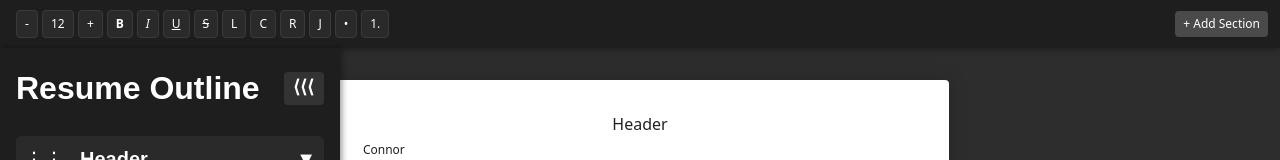
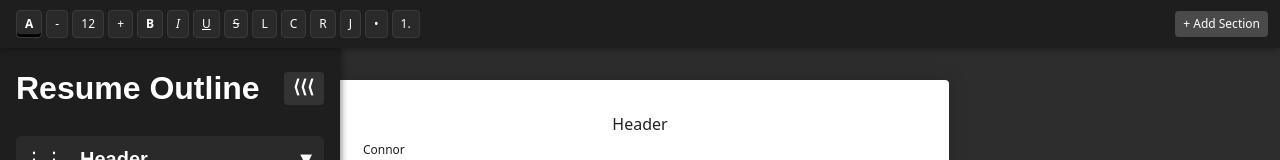
Before and after one commit to connork97/Resume-Builder, a React (Vite) app: page / in a window 1280 px wide. Shown: the top 160 px of the page. Built offline with nearby package versions, Linux system fonts and the light colour scheme.

Commit message:
added font color customization to toolbar

```diff
--- a/src/components/Outline/Outline.module.css
+++ b/src/components/Outline/Outline.module.css
@@ -209,7 +209,7 @@
   left: 0;
   height: 100vh;
   transition: transform 0.25s ease-in-out;
-  z-index: 999;
+  z-index: 99;
 }
 
 .hidden {
--- a/src/components/Slate/marks.js
+++ b/src/components/Slate/marks.js
@@ -15,12 +15,18 @@ export const toggleMark = (editor, format) => {
   }
 };
 
-export const getActiveFontSize = (editor) => {
+export const getActiveMark = (editor, mark) => {
   if (!editor || !editor.selection) return "?";
   const marks = Editor.marks(editor);
-  const fontSize = marks?.fontSize;
-  const parsedFontSize = parseInt(fontSize);
-  return parsedFontSize ?? "?";
+  const activeMark = marks?.[mark];
+  switch(mark) {
+    case ('fontSize'):
+      const parsedActiveMark = parseInt(activeMark);
+      return parsedActiveMark ?? "?";
+    case ('fontColor'):
+      return activeMark ?? console.error("No active font color found.");
+  }
+  return activeMark;
 };
 
 export const setFontSize = (editor, fontSize) => {
@@ -28,3 +34,10 @@ export const setFontSize = (editor, fontSize) => {
   Editor.addMark(editor, 'fontSize', parsedFontSize);
   console.log(`Font size set to ${parsedFontSize}`);
 };
+
+
+
+export const setFontColor = (editor, fontColor) => {
+  Editor.addMark(editor, 'fontColor', fontColor);
+  console.log(`Font fontColor set to ${fontColor}`);
+}
--- a/src/components/Slate/renderLeaf.jsx
+++ b/src/components/Slate/renderLeaf.jsx
@@ -19,32 +19,15 @@ const renderLeaf = (props) => {
     styledChildren = <s>{styledChildren}</s>;
   }
 
-  // if (leaf.align) {
-  //   styledChildren = <span style={leaf.align}>{styledChildren}</span>;
-  // }
-
-  if (leaf.color) {
-    styledChildren = <span style={{ color: leaf.color }}>{styledChildren}</span>;
+  if (leaf.fontSize) {
+    styledChildren = <span style={{ fontSize: leaf.fontSize }}>{styledChildren}</span>;
   }
 
-  if (leaf.fontSize) {
-    styledChildren = (
-      <span style={{ fontSize: leaf.fontSize }}>{styledChildren}</span>
-    );
+  if (leaf.fontColor) {
+    styledChildren = <span style={{ color: leaf.fontColor }}>{styledChildren}</span>;
   }
 
   return <span {...attributes}>{styledChildren}</span>;
 }
 
 export default renderLeaf;
-
-
-  // const renderLeaf = useCallback((props) => {
-  //   let { children, attributes, leaf } = props;
-
-  //   if (leaf.bold) {
-  //     children = <strong>{children}</strong>;
-  //   }
-
-  //   return <span {...attributes}>{children}</span>;
-  // }, []);
--- a/src/components/Toolbar/RichTextToolbar.jsx
+++ b/src/components/Toolbar/RichTextToolbar.jsx
@@ -1,14 +1,15 @@
 import React, { useState, useEffect } from "react";
 import { useSlate } from "slate-react";
 import { useSelector } from "react-redux";
-import { toggleMark, isMarkActive, getActiveFontSize, setFontSize } from "../Slate/marks.js";
+import { toggleMark, isMarkActive, getActiveMark, setFontSize, setFontColor } from "../Slate/marks.js";
 import { isBlockActive, toggleList, setAlignment } from '../Slate/blocks.js';
 
 import { editorRegistry } from '../Slate/editorRegistry.js';
 
 import ToolbarButton from "../Toolbar/ToolbarButton";
+import ToolbarInput from "./ToolbarInput.jsx";
+import ToolbarDropdown from './ToolbarDropdown.jsx';
 import styles from "./RichTextToolbar.module.css";
-import ToolbarInput from "./ToolbarInput.jsx";
 
 const RichTextToolbar = () => {
   const activeEditorId = useSelector((state) => state.resume.activeEditorId);
@@ -16,6 +17,7 @@ const RichTextToolbar = () => {
   const selection = useSelector(state => state.resume.activeEditorSelection);
 
   const [fontSizeInputValue, setFontSizeInputValue] = useState(12);
+  const [currentEditorFontColor, setCurrentEditorFontColor] = useState("#000000");
 
   const setNewFontSize = (newFontSize = fontSizeInputValue) => {
     if (!editor) {
@@ -23,18 +25,23 @@ const RichTextToolbar = () => {
       return;
     }
     if (newFontSize === 'increment') {
-      let currentFontSize = getActiveFontSize(editor);
+      let currentFontSize = getActiveMark(editor, 'fontSize');
       currentFontSize += 1;
       setFontSize(editor, currentFontSize);
       setFontSizeInputValue(currentFontSize);
     } else if (newFontSize === 'decrement') {
-      let currentFontSize = getActiveFontSize(editor);
+      let currentFontSize = getActiveMark(editor, 'fontSize');
       currentFontSize -= 1;
       setFontSize(editor, currentFontSize);
       setFontSizeInputValue(currentFontSize);
-    } else  {
+    } else {
       setFontSize(editor, newFontSize);
     }
+  }
+
+  const setNewFontColor = (newFontColor = currentEditorFontColor) => {
+    setFontColor(editor, newFontColor);
+    setCurrentEditorFontColor(newFontColor);
   }
 
   useEffect(() => {
@@ -43,14 +50,29 @@ const RichTextToolbar = () => {
       return;
     }
     console.log('Editor is ready.')
-    const currentEditorFontSize = getActiveFontSize(editor);
-    setFontSizeInputValue(currentEditorFontSize);
+
+    const currentFontSize = getActiveMark(editor, 'fontSize');
+    const currentFontColor = getActiveMark(editor, 'fontColor');
+
+    setFontSizeInputValue(currentFontSize);
+    setCurrentEditorFontColor(currentFontColor);
   }, [editor, selection])
 
 
   return (
 
     <div className={styles.toolbarContainer}>
+
+      {/* FONT COLOR */}
+      <ToolbarDropdown
+        text="A"
+        styling={{ fontWeight: 'bold', boxShadow: `0 -0.35vh 0 ${currentEditorFontColor} inset` }}
+        handleSetFontColor={setNewFontColor}
+        currentEditorFontColor={currentEditorFontColor}
+      />
+
+
+
       {/* FONT SIZE */}
       <ToolbarButton
         text="-"
--- a/src/components/Toolbar/RichTextToolbar.module.css
+++ b/src/components/Toolbar/RichTextToolbar.module.css
@@ -6,17 +6,58 @@
   /* border-bottom: 1px solid #ddd; */
 }
 
-.toolbarButton {
-  padding: 0.25vh 0.5vh;
-  border: 1px solid #ccc;
-  background: white;
-  cursor: pointer;
-  border-radius: 4px;
-  font-weight: bold;
+.toolbarButton, .toolbarInput, .toolbarDropdownButton {
+   background: #2a2a2a;
+   color: white;
+   border: none;
+   font-size: 1.5vh;
+   display: flex;
+   align-items: center;
+   justify-content: center;
+   border: 1px solid #3a3a3a;
+   border-radius: 0.5vh;
+   padding: 0.5vh 1vh;
 }
 
-.toolbarButton:hover {
-  background: #eee;
+.toolbarInput {
+  text-align: center;
+  width: 4vh;
+}
+
+.toolbarDropdownContainer {
+  position: relative;
+  z-index: 999;
+}
+
+.dropdownPanel {
+  position: absolute;
+  top: 125%;
+  left: 0;
+  background: #222;
+  border: 1px solid #444;
+  border-radius: 0.5vh;
+  padding: 0.75vh;
+  display: grid;
+  grid-template-columns: repeat(7, 2.5vh);
+  gap: 0.75vh;
+}
+
+.colorSwatch {
+  /* opacity: 50%; */
+  width: 2.5vh;
+  height: 2.5vh;
+  border-radius: 0.5vh;
+  cursor: pointer;
+  border: 1px solid #555;
+}
+
+
+.toolbarButton, .toolbarDropdownContainer, .toolbarDropdownButton {
+   cursor: pointer;
+}
+
+.toolbarButton:hover, .toolbarDropdownContainer:hover, .toolbarDropdownOption:hover {
+   background: #333333;
 }
 
 .active {
--- a/src/components/Toolbar/ToolbarButton.jsx
+++ b/src/components/Toolbar/ToolbarButton.jsx
@@ -1,6 +1,6 @@
 import React from "react";
 
-import styles from "./ToolbarButton.module.css";
+import styles from "./RichTextToolbar.module.css";
 
 const ToolbarButton = (props) => {
 
--- a/src/components/Toolbar/ToolbarButton.module.css
+++ /dev/null
@@ -1,25 +0,0 @@
-.toolbarButton, .toolbarInput {
-   background: #2a2a2a;
-   color: white;
-   border: none;
-   font-size: 1.5vh;
-   display: flex;
-   align-items: center;
-   justify-content: center;
-   border: 1px solid #3a3a3a;
-   border-radius: 0.5vh;
-   padding: 0.5vh 1vh;
-}
-
-.toolbarButton {
-   cursor: pointer;
-}
-
-.toolbarButton:hover {
-   background: #333333;
-}
-
-.toolbarInput {
-   text-align: center;
-   width: 4vh;
-}
--- /dev/null
+++ b/src/components/Toolbar/ToolbarDropdown.jsx
@@ -0,0 +1,53 @@
+import React, { useState } from 'react';
+import styles from "./RichTextToolbar.module.css";
+
+const FONT_COLORS = [
+  // Column 1
+  "#000000", "#FF4444", "#FFA000", "#FFFF33", "#00FF88", "#0055FF", "#FF33FF",
+
+  // Column 2
+  "#3A3A3A", "#CC3333", "#CC8000", "#CCCC00", "#00CC66", "#0044CC", "#CC00CC",
+
+  // Column 3
+  "#777777", "#992222", "#996000", "#999900", "#009944", "#003399", "#990099",
+
+  // Column 4
+  "#B5B5B5", "#661111", "#664000", "#666600", "#006622", "#002266", "#660066",
+
+  // Column 5
+  "#FFFFFF", "#330000", "#332000", "#333300", "#003300", "#001133", "#330033"
+];
+
+const ToolbarDropdown = ({ styling, currentEditorFontColor, handleSetFontColor }) => {
+  const [open, setOpen] = useState(false);
+
+  return (
+    <div className={styles.toolbarDropdownContainer}>
+      <button
+        className={styles.toolbarDropdownButton}
+        style={styling}
+        onClick={() => setOpen(o => !o)}
+      >
+        A
+      </button>
+
+      {open && (
+        <div className={styles.dropdownPanel}>
+          {FONT_COLORS.map((color, index) => (
+            <div
+              key={index}
+              className={styles.colorSwatch}
+              style={{ backgroundColor: color }}
+              onClick={() => {
+                handleSetFontColor(color);
+                setOpen(false);
+              }}
+            />
+          ))}
+        </div>
+      )}
+    </div>
+  );
+};
+
+export default ToolbarDropdown;
--- a/src/components/Toolbar/ToolbarInput.jsx
+++ b/src/components/Toolbar/ToolbarInput.jsx
@@ -1,6 +1,6 @@
 import React from 'react';
 
-import styles from "./ToolbarButton.module.css";
+import styles from "./RichTextToolbar.module.css";
 
 const ToolbarInput = ({ value, handleSetFontSizeInputValue, handleSetNewFontSize }) => {
 
```
